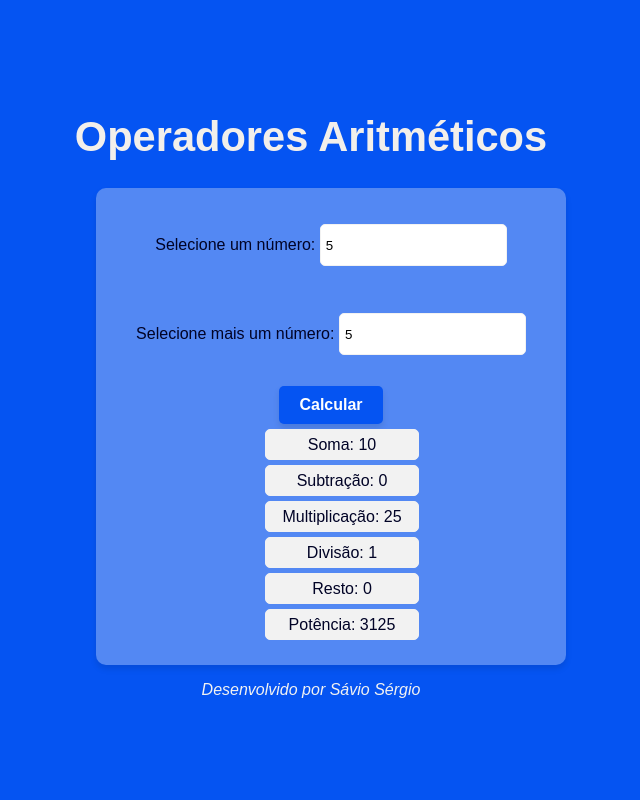
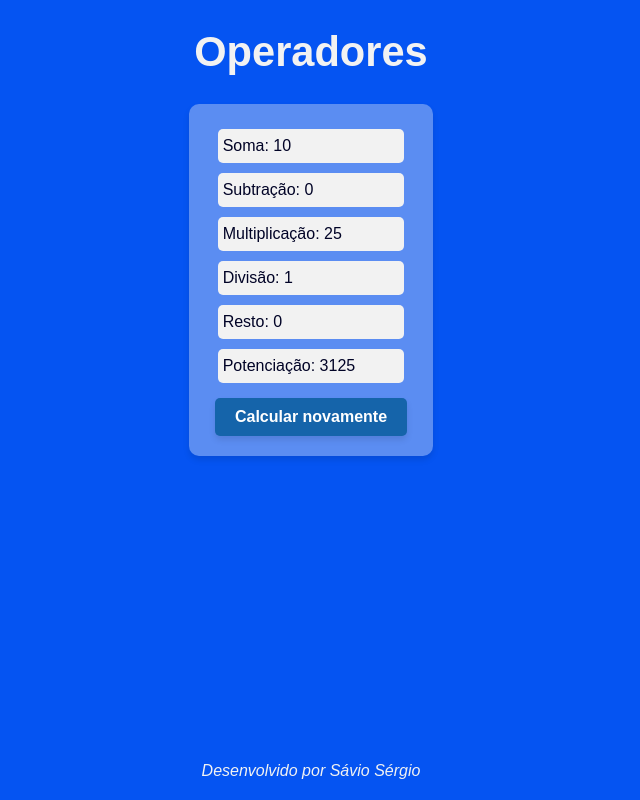
Before and after one commit to SavioSrg/web-development-studies, a plain HTML site: page operadores/ex001/index.html in a window 1280 px wide. Both pictures are taken after typing "5", "5" into the empty fields and a click on the button "Calcular". Shown: the whole page, without its empty margins (329-969 px from the left). Drawn offline with Linux system fonts and the light colour scheme.

Commit message:
Exercício de calculadora

```diff
--- a/operadores/ex001/index.html
+++ b/operadores/ex001/index.html
@@ -5,46 +5,74 @@
     <meta charset="UTF-8">
     <meta name="viewport" content="width=device-width, initial-scale=1.0">
     <link rel="stylesheet" href="style.css">
-    <title>Exercicio</title>
+    <title>Exercicio de operadores</title>
 </head>
 
 <body>
     <header>
-        <h1>Operadores Aritméticos</h1>
+        <h1>Operadores</h1>
     </header>
     <main>
         <section>
-            <p>
-                <label for="textn1">Selecione um número:</label>
-                <input type="number" name="textn1" id="textn1">
-            </p>
-
-            <p>
-                <label for="textn2">Selecione mais um número:</label>
-                <input type="number" name="textn2" id="textn2">
-            </p>
-
-            <button id="btnResultado" onclick="calcular()">Calcular</button>
-
+            <div id="solicitacao_container">
+                <p>
+                    <label for="textn1">Digite um número:</label>
+                    <input type="number" name="textn1" id="textn1" class="solicitacao">
+                </p>
+                <p>
+                    <label for="textn2">Digite outro número:</label>
+                    <input type="number" name="textn2" id="textn2" class="solicitacao">
+                </p>
+                <fieldset>
+                    <legend>Selecione as operações:</legend>
+                    <div>
+                        <input type="checkbox" id="soma" name="soma" checked />
+                        <label for="soma">Soma</label>
+                    </div>
+                    <div>
+                        <input type="checkbox" id="subtracao" name="subtracao" checked />
+                        <label for="subtracao">Subtração</label>
+                    </div>
+                    <div>
+                        <input type="checkbox" id="multiplicacao" name="multiplicacao" checked />
+                        <label for="multiplicacao">Multiplicação</label>
+                    </div>
+                    <div>
+                        <input type="checkbox" id="divisao" name="divisao" checked />
+                        <label for="divisao">Divisão</label>
+                    </div>
+                    <div>
+                        <input type="checkbox" id="resto" name="resto" checked />
+                        <label for="resto">Resto da Divisão</label>
+                    </div>
+                    <div>
+                        <input type="checkbox" id="potencia" name="potencia" checked />
+                        <label for="potencia">Potenciação</label>
+                    </div>
+                </fieldset>
+                <button id="btnResultado" onclick="calcular()">Calcular</button>
+            </div>
             <div id="container" aria-live="polite">
                 <div id="divSoma" class="res">
-                    <span id="resultado-soma">Resultado Soma:</span>
+                    <p id="resultado-soma">a</p>
                 </div>
-                <div id="divSubstracao" class="res">
-                    <span id="resultado-subtracao">Resultado Subtração:</span>
+                <div id="divSubtracao" class="res">
+                    <p id="resultado-subtracao">b</p>
                 </div>
                 <div id="divMultiplicacao" class="res">
-                    <span id="resultado-multiplicacao">Resultado Multiplicação:</span>
+                    <p id="resultado-multiplicacao">c</p>
                 </div>
                 <div id="divDivisao" class="res">
-                    <span id="resultado-divisao">Resultado Divisão:</span>
+                    <p id="resultado-divisao">d</p>
                 </div>
                 <div id="divResto" class="res">
-                    <span id="resultado-resto">Resultado Resto:</span>
+                    <p id="resultado-resto">e</p>
                 </div>
                 <div id="divPotencia" class="res">
-                    <span id="resultado-potencia">Resultado Potência:</span>
+                    <p id="resultado-potencia">f</p>
                 </div>
+
+                <button id="btnResultado" class="reiniciar" onclick="Reiniciar()">Calcular novamente</button>
             </div>
         </section>
     </main>
@@ -52,49 +80,7 @@
     <footer>
         <p>Desenvolvido por Sávio Sérgio</p>
     </footer>
-    <script>
-        function calcular() {
-            document.getElementById('container').style.display = 'block';
-
-            // Captura dos elementos de entrada
-            var tn1 = document.getElementById('textn1');
-            var tn2 = document.getElementById('textn2');
-
-            // Captura dos elementos de saída
-            var resSoma = document.getElementById('resultado-soma');
-            var resSubtracao = document.getElementById('resultado-subtracao');
-            var resMultiplicacao = document.getElementById('resultado-multiplicacao');
-            var resDivisao = document.getElementById('resultado-divisao');
-            var resResto = document.getElementById('resultado-resto');
-            var resPotencia = document.getElementById('resultado-potencia');
-
-            // Conversão dos valores de entrada para números
-            var n1 = Number(tn1.value);
-            var n2 = Number(tn2.value);
-
-            // Verifica se os números são válidos
-            if (isNaN(n1) || isNaN(n2)) {
-                alert("Por favor, insira números válidos.");
-                return;
-            }
-
-            // Cálculos
-            var soma = n1 + n2;
-            var subtracao = n1 - n2;
-            var multiplicacao = n1 * n2;
-            var divisao = n1 / n2;
-            var resto = n1 % n2;
-            var potencia = n1 ** n2;
-
-            // Atualização dos resultados no HTML
-            resSoma.textContent = `Soma: ${soma}`;
-            resSubtracao.textContent = `Subtração: ${subtracao}`;
-            resMultiplicacao.textContent = `Multiplicação: ${multiplicacao}`;
-            resDivisao.textContent = `Divisão: ${divisao}`;
-            resResto.textContent = `Resto: ${resto}`;
-            resPotencia.textContent = `Potência: ${potencia}`;
-        }
-    </script>
+    <script src="script.js"></script>
 </body>
 
 </html>
--- a/operadores/ex001/script.js
+++ b/operadores/ex001/script.js
@@ -0,0 +1,83 @@
+function calcular() {
+    document.getElementById('solicitacao_container').style.display = 'none';
+    document.getElementById('container').style.display = 'flex';
+
+    // Captura dos elementos de entrada
+    let tn1 = document.getElementById('textn1');
+    let tn2 = document.getElementById('textn2');
+
+    // Captura dos elementos de saída
+    let resSoma = document.getElementById('resultado-soma');
+    let resSubtracao = document.getElementById('resultado-subtracao');
+    let resMultiplicacao = document.getElementById('resultado-multiplicacao');
+    let resDivisao = document.getElementById('resultado-divisao');
+    let resResto = document.getElementById('resultado-resto');
+    let resPotencia = document.getElementById('resultado-potencia');
+
+    // Captura os elementos da caixa de seleção
+    let campSoma = document.getElementById('soma');
+    let campSubtracao = document.getElementById('subtracao');
+    let campMultiplicacao = document.getElementById('multiplicacao');
+    let campDivisao = document.getElementById('divisao');
+    let campResto = document.getElementById('resto');
+    let campPotencia = document.getElementById('potencia');
+
+    // Conversão dos valores de entrada para números
+    const n1 = Number(tn1.value);
+    const n2 = Number(tn2.value);
+
+    // Verifica se os números são válidos
+    if (isNaN(n1) || isNaN(n2)) {
+        alert("Por favor, insira números válidos.");
+        return;
+    }
+
+    // Atualização dos resultados no HTML
+    if (campSoma.checked == true) {
+        let calc_soma = n1 + n2;
+        resSoma.innerHTML = `Soma: ${calc_soma}`;
+        document.getElementById('divSoma').style.display = 'block';
+    }
+
+    if (campSubtracao.checked == true) {
+        let calc_subtracao = n1 - n2;
+        resSubtracao.innerHTML = `Subtração: ${calc_subtracao}`;
+        document.getElementById('divSubtracao').style.display = 'block';
+    }
+
+    if (campMultiplicacao.checked == true) {
+        let calc_multiplicacao = n1 * n2;
+        resMultiplicacao.innerHTML = `Multiplicação: ${calc_multiplicacao}`;
+        document.getElementById('divMultiplicacao').style.display = 'block';
+    }
+
+    if (campDivisao.checked == true) {
+        if (n2 === 0) {
+            resDivisao.innerHTML = `Divisão: Erro (divisão por zero)`;
+        } else {
+            let calc_divisao = n1 / n2;
+            resDivisao.innerHTML = `Divisão: ${calc_divisao}`;
+        }
+        document.getElementById('divDivisao').style.display = 'block';
+    }
+
+    if (campResto.checked == true) {
+        if (n2 === 0) {
+            resResto.innerHTML = `Resto: Erro (divisão por zero)`;
+        } else {
+            let calc_resto = n1 % n2;
+            resResto.innerHTML = `Resto: ${calc_resto}`;
+        }
+        document.getElementById('divResto').style.display = 'block';
+    }
+
+    if (campPotencia.checked == true) {
+        let calc_potencia = n1 ** n2;
+        resPotencia.innerHTML = `Potenciação: ${calc_potencia}`;
+        document.getElementById('divPotencia').style.display = 'block';
+    }
+}
+
+function Reiniciar() {
+    location.reload();
+}
--- a/operadores/ex001/style.css
+++ b/operadores/ex001/style.css
@@ -2,18 +2,21 @@
     --background-color: #0554F2;
     --header-color: #F2F2F2;
     --border-color: #F2F2F2;
+    --border-color: #F2F2F2;
     --input-bg-color: #f2f2f2;
     --text-color: #010326;
-    --font-family: Arial, Helvetica, sans-serif;
+    --btn-color: #1564aa;
+
+    --fonte-padrao: normal 1em Arial, Helvetica, sans-serif;
+    --fonte-titulo: normal 1.3em Arial, Helvetica, sans-serif;
 }
 
 body {
     background-color: var(--background-color);
     margin: 0;
     padding: 0;
-    font-family: var(--font-family);
+    font: var(--fonte-padrao);
     color: var(--text-color);
-
 
     display: flex;
     flex-direction: column;
@@ -23,12 +26,12 @@ body {
 }
 
 header {
-    color: #F2EFEB;
-    font: normal 1.3em Arial, Helvetica, sans-serif;
+    color: var(--header-color);
+    font: var(--fonte-titulo);
     text-align: center;
 }
 
-input {
+input.solicitacao {
     width: 175px;
     height: 30px;
     padding: 5px;
@@ -38,96 +41,85 @@ input {
     transition: all 0.3s ease-in-out;
 }
 
-input:focus {
+input.solicitacao:focus {
     outline: none;
-    border-color: var(--header-color);
-    box-shadow: 0 0 5px var(--header-color);
+    border-color: var(--border-destaque-color-color);
+    box-shadow: 0 0 5px var(--border-destaque-color);
 }
 
 section {
     display: flex;
-    flex-direction: column;
-    justify-content: space-around;
     align-items: center;
-    width: 100%;
-    max-width: 900px;
+    justify-content: center;
+    max-width: 900vw;
     padding: 20px;
 
-    background: rgba(242, 242, 242, 0.329);
+    background: rgba(242, 242, 242, 0.363);
     border-radius: 10px;
     box-shadow: 0 4px 6px rgba(0, 0, 0, 0.1);
 }
 
+#container, #solicitacao_container{
+    display: flex;
+    flex-direction: column;
+    align-items: center;
+    justify-content: center;
+    margin: 0px 6px;
+}
+
 #btnResultado {
-    background-color: #0554F2; /* Cor de fundo do botão */
-    color: white; /* Cor do texto */
-    border: none; /* Remove borda */
-    padding: 10px 20px; /* Espaçamento interno */
-    border-radius: 5px; /* Bordas arredondadas */
-    font-size: 1em; /* Tamanho do texto */
-    font-weight: bold; /* Texto em negrito */
-    cursor: pointer; /* Cursor de mão ao passar o mouse */
-    transition: all 0.3s ease-in-out; /* Transição suave */
-    box-shadow: 0 4px 6px rgba(0, 0, 0, 0.1); /* Sombra sutil */
+    margin-top: 10px;
+    background-color: var(--btn-color);
+    color: white;
+    border: none;
+    padding: 10px 20px;
+    border-radius: 5px;
+    font-size: 1em;
+    font-weight: bold;
+    cursor: pointer;
+    transition: all 0.3s ease-in-out;
+    box-shadow: 0 4px 6px rgba(0, 0, 0, 0.1);
+}
+
+p {
+    margin: 0;
+    padding: 0;
 }
 
 #btnResultado:hover {
-    background-color: #0528F2; /* Cor de fundo ao passar o mouse */
-    box-shadow: 0 6px 8px hsla(237, 95%, 8%, 0.205); /* Sombra mais intensa */
-    transform: scale(1.05); /* Efeito de leve aumento */
+    background-color: var(--btn-color);
+    box-shadow: 0 6px 8px hsla(237, 95%, 8%, 0.205);
+    transform: scale(1.05);
 }
 
-#btnResultado:active {
-    background-color: #0540F2; /* Cor de fundo ao clicar */
-    box-shadow: 0 3px 4px rgba(0, 0, 0, 0.2); /* Sombra menor */
-    transform: scale(0.98); /* Leve redução no clique */
+div>.res {
+    width: 92%;
+    background-color: var(--input-bg-color);
+    margin: 5px;
+    padding: 8px 5px;
+    border: 1px solid (var(--border-color));
+    border-radius: 5px;
+    text-align: justify;
 }
 
-div#container {
-    display: none;
-
-}
-
-div.res {
-    background-color: var(--input-bg-color);
-    width: 100%;
-    height: 25px;
-    margin: 5px;
-    padding: 2px 5px;
-    border: 1px solid #f2f2f2;
-    border-radius: 5px;
-
-    display: flex;
-    align-items: center;
-    justify-content: center;
-    text-align: center;
-    font-size: 1em;
-}
-
-div.res:hover{
+div.res:hover {
     background-color: #d3d2d0;
     cursor: pointer;
 }
 
-footer{
+#divSoma,
+#divSubtracao,
+#divMultiplicacao,
+#divDivisao,
+#divResto,
+#divPotencia, #container {
+    display: none;
+}
+
+footer {
+    margin-top: auto;
+    padding: 20px;
     color: #F2F2F2;
     font-style: italic;
-    font-weight: 500;
+
 }
-
-
-@media (max-width: 768px) {
-    header{
-        font-size: 1em;
-    }
-
-    section {
-        width: 100%;
-        height: auto;
-        padding: 20px;
-    }
-
-    div#container {
-        padding: 20px;
-    }
-}
```
